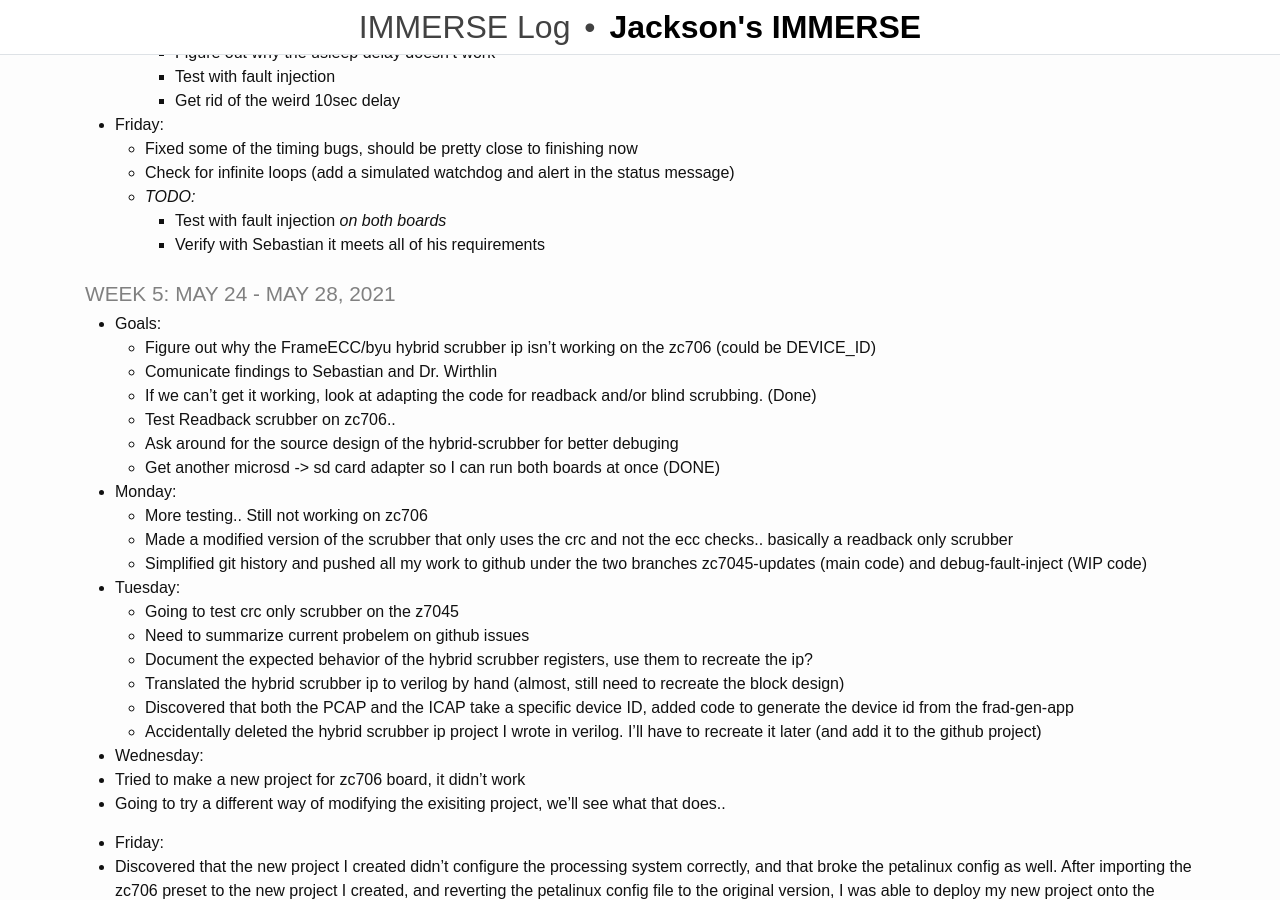
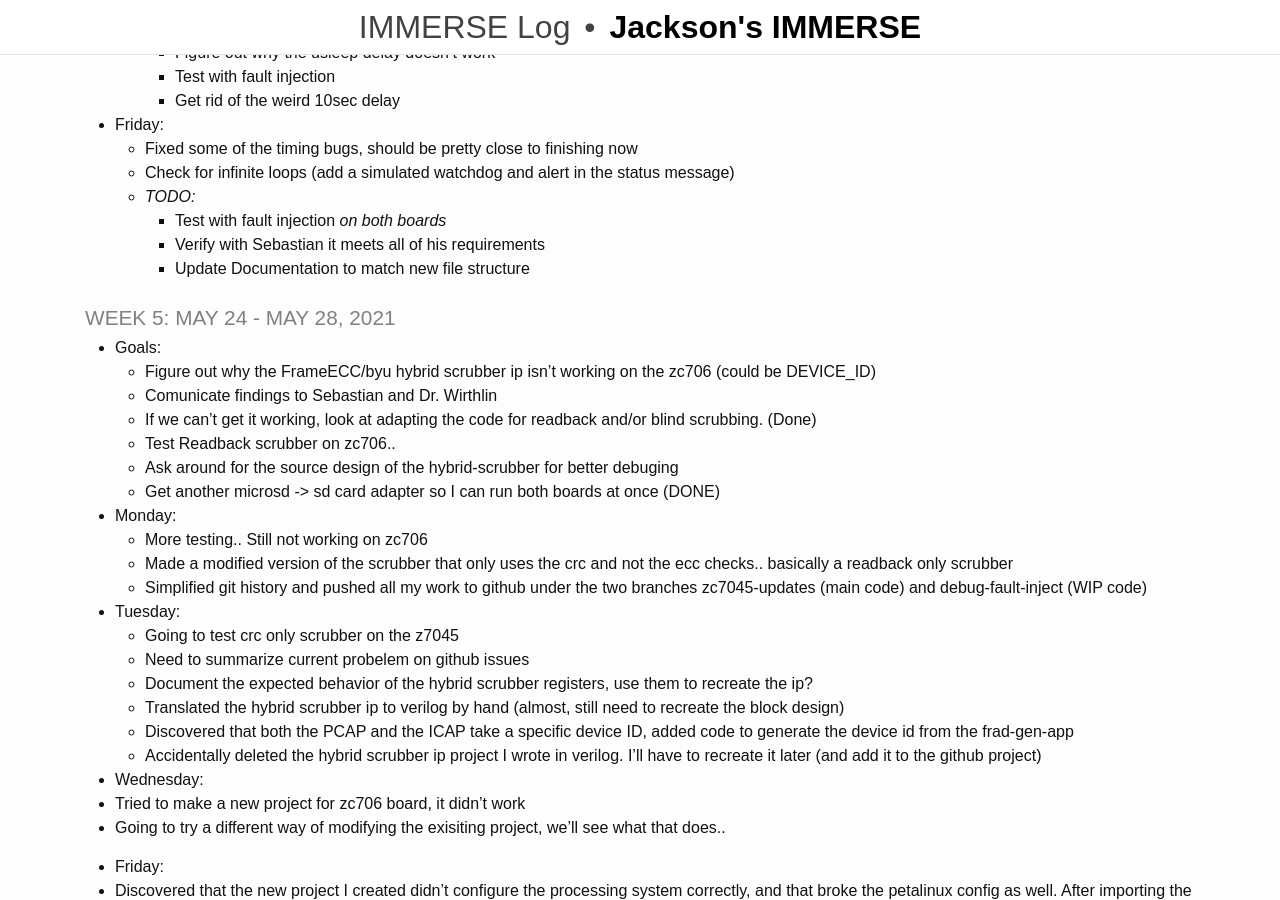
Before and after one commit to rjsmith1999/IMMERSE, a Jekyll site: the page built from _pages/log.md, in a window 1280 px wide and 900 px high, scrolled down 833 px. Built offline with Jekyll 4.4.1, drawn with Linux system fonts in a browser that asks for light colours.

Commit message:
Update Log

```diff
--- a/_pages/log.md
+++ b/_pages/log.md
@@ -48,6 +48,7 @@ title: IMMERSE Log
   - _TODO:_
     - Test with fault injection _on both boards_
     - Verify with Sebastian it meets all of his requirements
+    - Update Documentation to match new file structure
 
 ### Week 5: May 24 - May 28, 2021
 * **Goals**:
```
